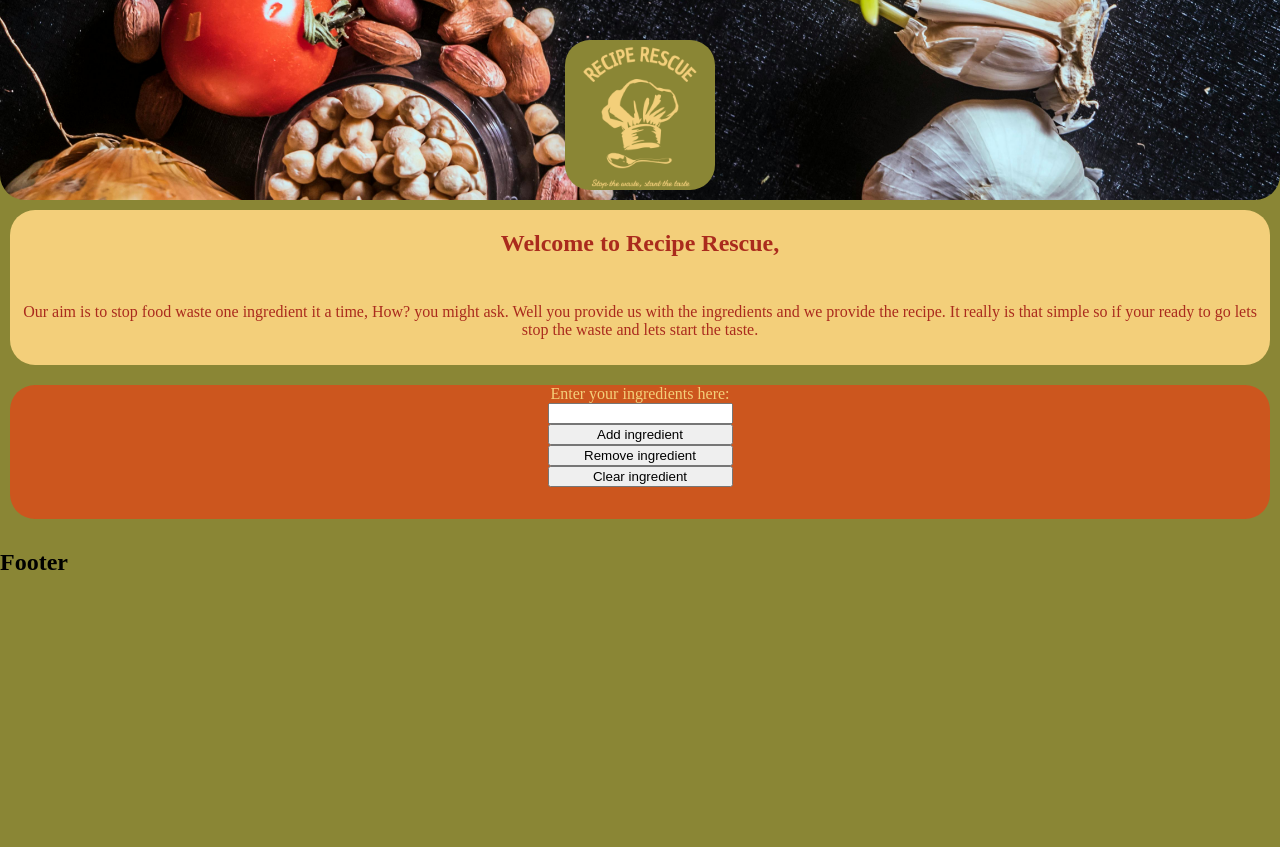
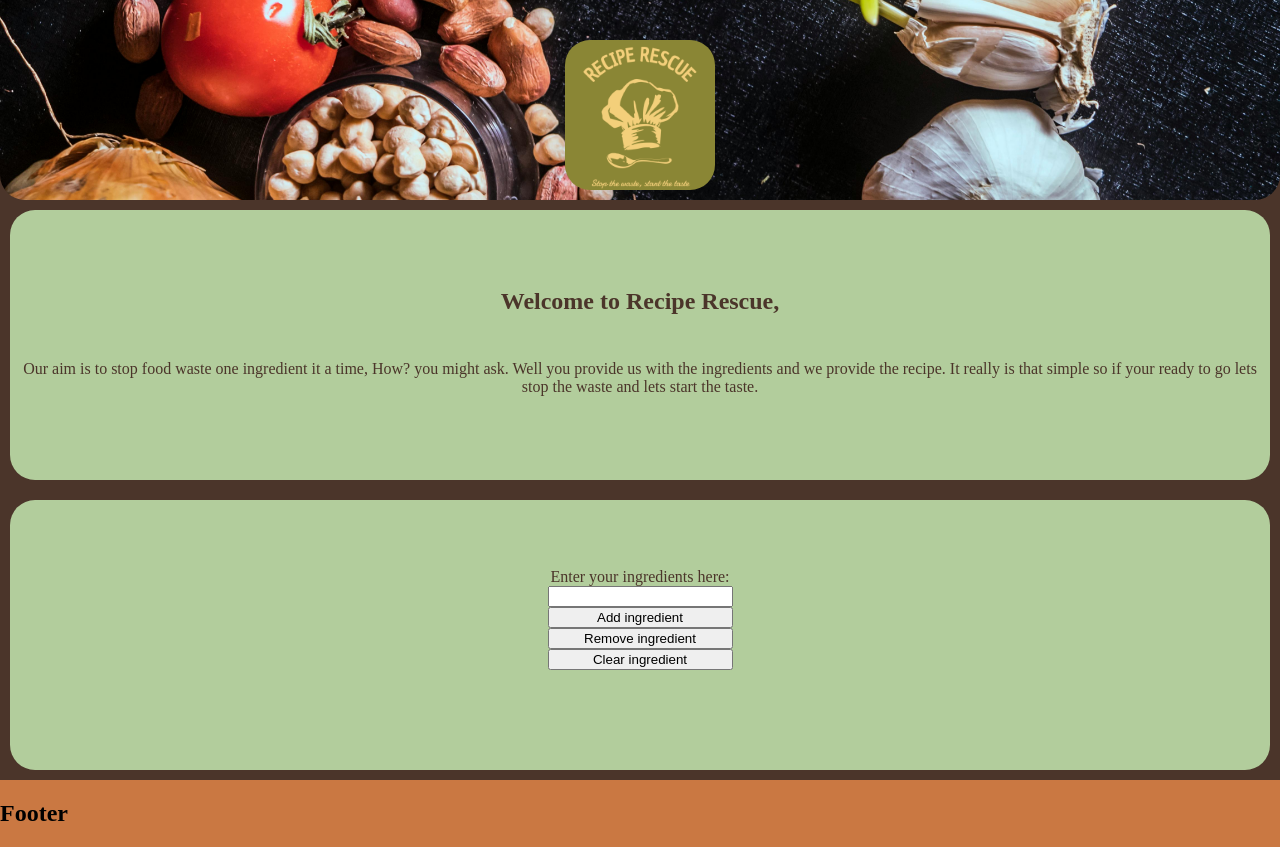
Before and after one commit to devildex91/recipe-rescue, a React (Vite) app in the folder recipe-rescue/: page / in a window 1280 px wide. Before the commit the page ends 800 px from the top, so only its background shows below. Built offline with nearby package versions, Linux system fonts and the light colour scheme.

Commit message:
colour scheme changed

```diff
--- a/recipe-rescue/src/App.css
+++ b/recipe-rescue/src/App.css
@@ -39,15 +39,15 @@ border-radius: 0 0 25px 25px;
 
   /*Header styles*/
 #opening{
-  background-color:#F3CF7A;
-  color:#AA2B1D;
+  background-color:#B2CD9C;
+  color:#4b352a;
   margin:10px;
   border-radius: 25px;
   display:flex;
   flex-direction:column;
   justify-content: center;
   align-items: center;
-  max-height: fit-content;
+  min-height: 270px;
   text-align: center;
 }
 #opening p{
@@ -57,14 +57,15 @@ border-radius: 0 0 25px 25px;
 
   /*List styles*/
 #listSection {
-  background-color: #CC561E;
-  color:#F3CF7A;
+  background-color: #B2CD9C;
+  color:#4b352a;
 margin:10px;
 border-radius: 25px;
 display:flex;
 flex-direction: column;
 justify-content: center;
 align-items: center;
+min-height:270px;
 }
 #listSection form{
   display: flex;
@@ -85,16 +86,16 @@ align-items: center;
 }
 
 .recipeCard{
-  background-color: #F3CF7A;
+  background-color: #B2CD9C;
   border-radius:25px;
-  color:#AA2B1D;
+  color:#4b352a;
   display:flex;
   flex-direction: column;
   justify-content: center;
   text-align: center;
   margin:10px;
   max-height: 500px;
-  padding:10px;
+  padding:15px;
 
 
 
@@ -113,8 +114,8 @@ align-items: center;
 .ingredientsCard{
 display:flex;
 flex-direction:row;
-justify-content: center;
-align-items: center;
+justify-content:space-between;
+align-items:flex-start;
 
 
 
@@ -126,7 +127,7 @@ align-items: center;
 }
 .ingredients ul{
   list-style: none;
-  padding:0;
+  padding:5px;
   margin:10px;
 }
 .ingredients h4{
@@ -135,7 +136,10 @@ align-items: center;
 }
 
   /*footer styles*/
-
+footer{
+  grid-row-start:5;
+  background-color: #CA7842;
+}
   @media screen and (min-width:792px){
   #body{
     display:grid;
@@ -150,6 +154,7 @@ align-items: center;
   }
   #listSection{
     grid-column: span 2;
+    height:fit-content;
   }
   #recipeSection{
    grid-column: span 2;
@@ -169,6 +174,7 @@ align-items: center;
   }
   footer{
     grid-column:span 2;
+    grid-row-start:5;
   }
 }
 
--- a/recipe-rescue/src/index.css
+++ b/recipe-rescue/src/index.css
@@ -1,12 +1,12 @@
  body {
    background-color:
-  #8A8635;
+  #4B352A;
   margin: 0;
  }
 
 #root {
   background-color:
-  #8A8635;
+  #4B352A;
   margin: 0;
   width:100vw;
 }
--- a/recipe-rescue/src/spoonRecipe.jsx
+++ b/recipe-rescue/src/spoonRecipe.jsx
@@ -11,7 +11,7 @@ export default function SpoonRecipe(props) {
     if (props.ingredients.length === 0) return;
 
     fetch(
-      `https://api.spoonacular.com/recipes/findByIngredients?ingredients=${ingredientList}&number=4&apiKey=${API}`,
+      `https://api.spoonacular.com/recipes/findByIngredients?ingredients=${ingredientList}&number=6&apiKey=${API}`,
     )
       .then((response) => response.json())
       .then((result) => {
```
